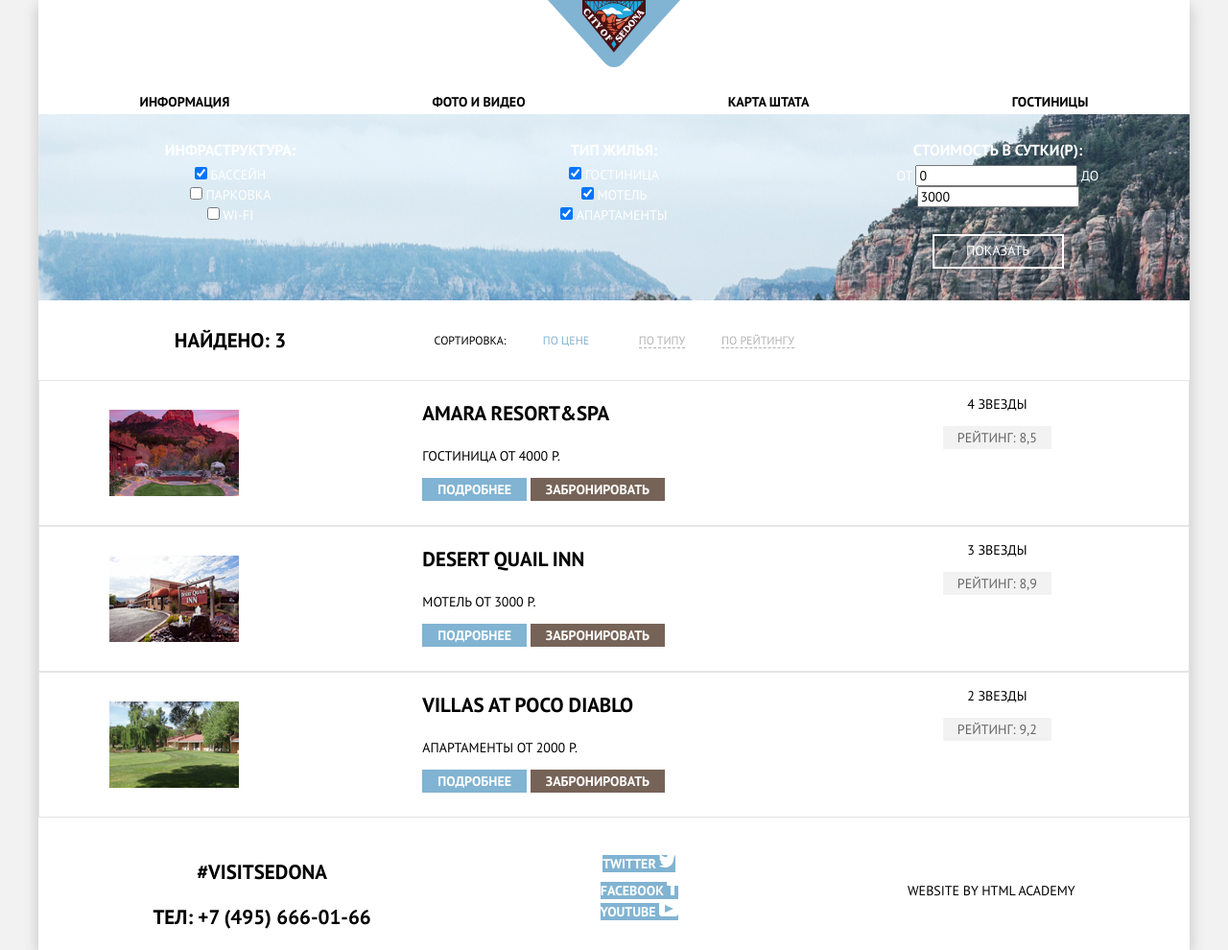
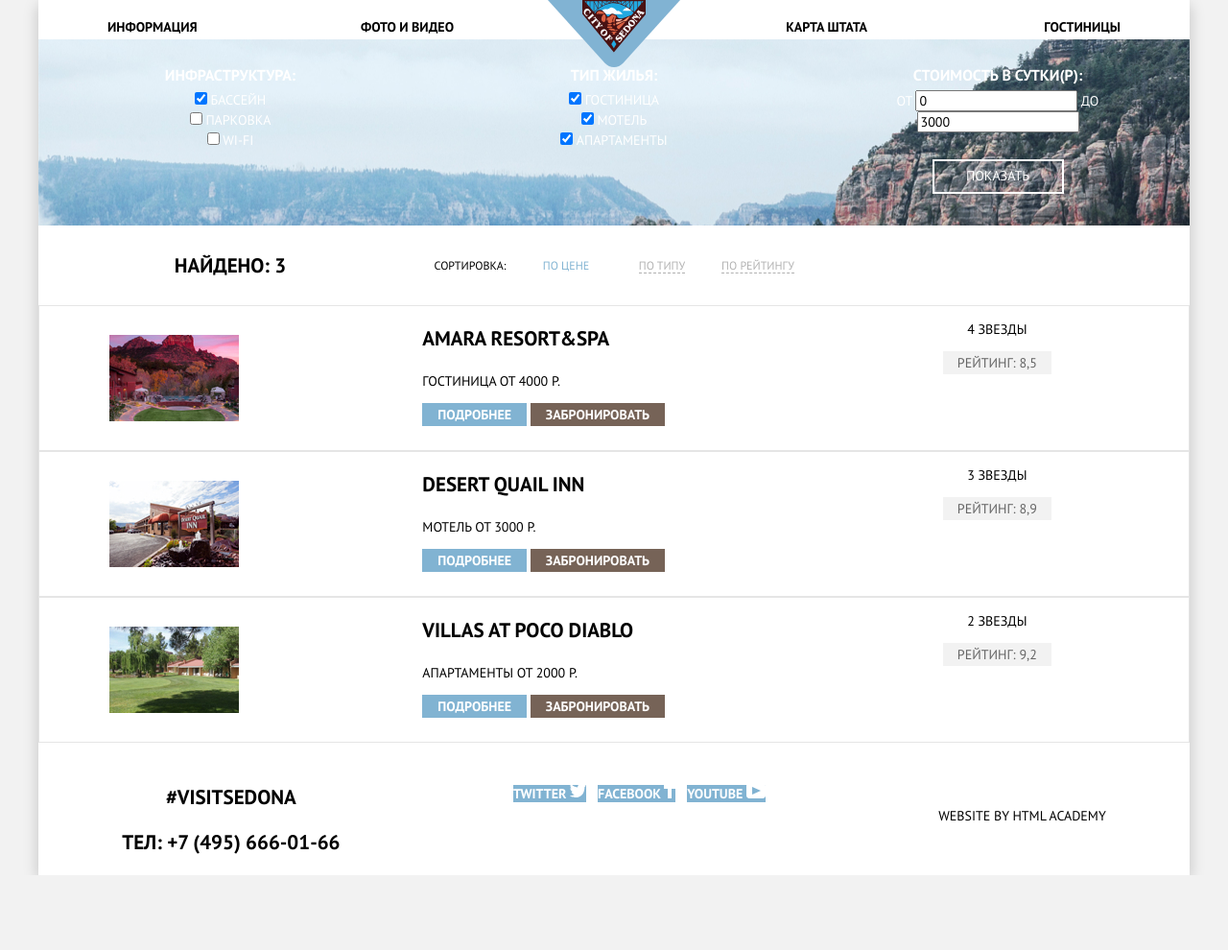
Before and after one commit to DmitryShvornev/1646517-sedona-30, a plain HTML site: page catalog.html in a window 1280 px wide. Shown: the whole page at 96% size. After the commit the page ends 912 px from the top, so only its background shows below. Drawn offline with Linux system fonts and the light colour scheme.

Commit message:
Добавляет многострочность главного меню и минорные изменения сетки на флексах

```diff
--- a/css/style.css
+++ b/css/style.css
@@ -44,6 +44,14 @@
   background-position: center;
 }
 
+.main-header-logo{
+  position: absolute;
+  left: 50%;
+  transform: translateX(-50%);
+  margin: 0;
+  padding: 0;
+}
+
 .main-content {
   background-color: var(--basic-white);
 }
@@ -65,6 +73,7 @@ a {
 img {
   max-width: 100%;
   height: auto;
+  object-fit: cover;
 }
 
 .page {
@@ -126,10 +135,11 @@ img {
   display: flex;
   flex-direction: row;
   flex-wrap: wrap;
-  justify-content: space-around;
   list-style: none;
   margin: 0;
   padding: 0;
+  padding-left: 72px;
+  padding-right: 72px;
   background-color: var(--basic-white);
 }
 
@@ -147,8 +157,40 @@ img {
 
 .site-navigation-item {
   padding-top: 15px;
+  width: 25%;
 }
 
+.site-navigation-item:nth-child(1) {
+  text-align: left;
+}
+
+.site-navigation-item:nth-child(2) {
+  text-align: left;
+}
+
+.site-navigation-item:nth-child(3) {
+  text-align: right;
+}
+
+.site-navigation-item:nth-child(4) {
+  text-align: right;
+}
+
+.site-navigation-item:nth-child(5) {
+  text-align: left;
+}
+
+.site-navigation-item:nth-child(6) {
+  text-align: left;
+}
+
+.site-navigation-item:nth-child(7) {
+  text-align: right;
+}
+
+.site-navigation-item:nth-child(8) {
+  text-align: right;
+}
 
 /* Features */
 
@@ -244,7 +286,6 @@ img {
   background-color: var(--basic-white);
   display: grid;
   grid-template-columns: 1fr 1fr 1fr;
-  grid-template-rows: 330px;
   margin: 0;
   padding: 0;
 }
@@ -262,7 +303,11 @@ img {
   font-size: 14px;
   font-weight: 400;
   padding: 0;
-  margin: 0 auto;
+  margin: 0;
+}
+
+.subfeatures-item .feature-clarification {
+  padding-bottom: 82px;
 }
 
 .housing {
@@ -606,12 +651,16 @@ img {
   list-style: none;
   margin: 0;
   padding: 0;
+  display: flex;
+  flex-direction: row;
+  align-items: baseline;
 }
 
 .social-button {
   background-color: var(--basic-lightblue);
   color: var(--basic-white);
   text-decoration: none;
+  margin: 0 6px;
 }
 
 .social-button:hover {
```
Also changed, not shown: index.html (+3 -6 lines).
